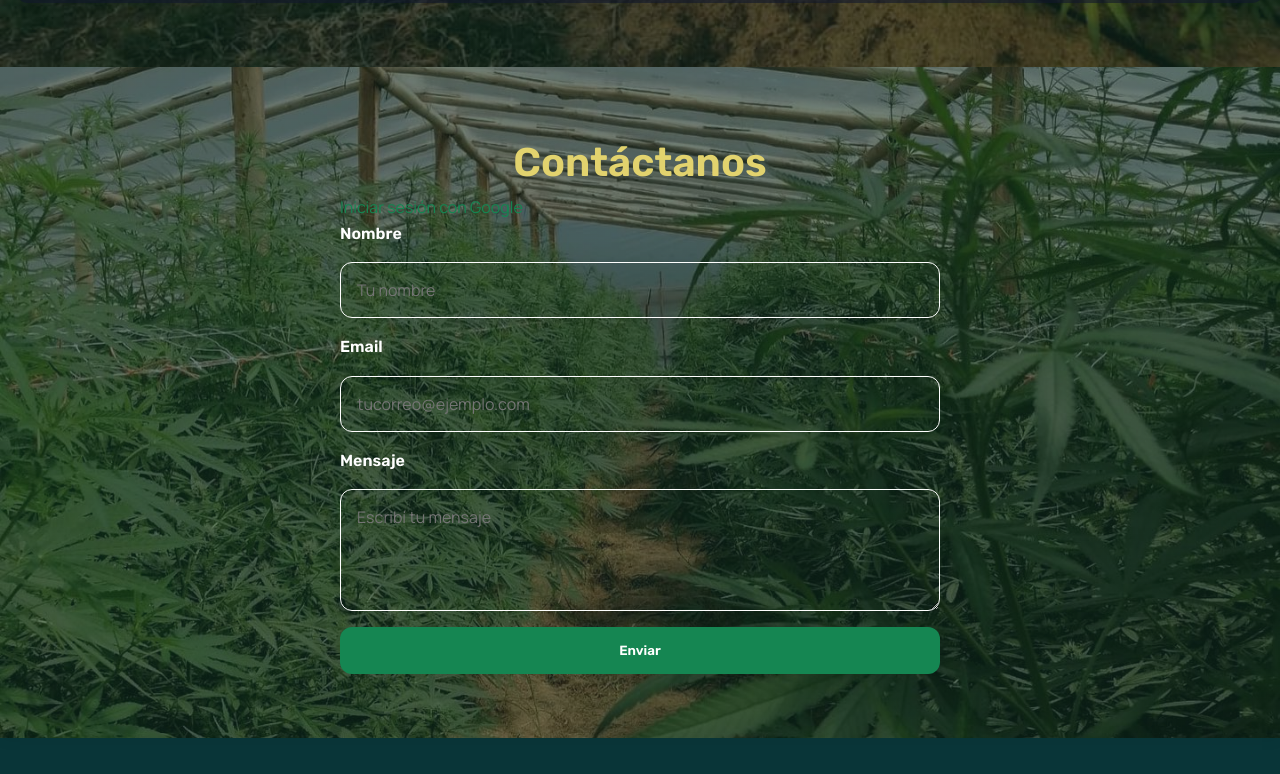
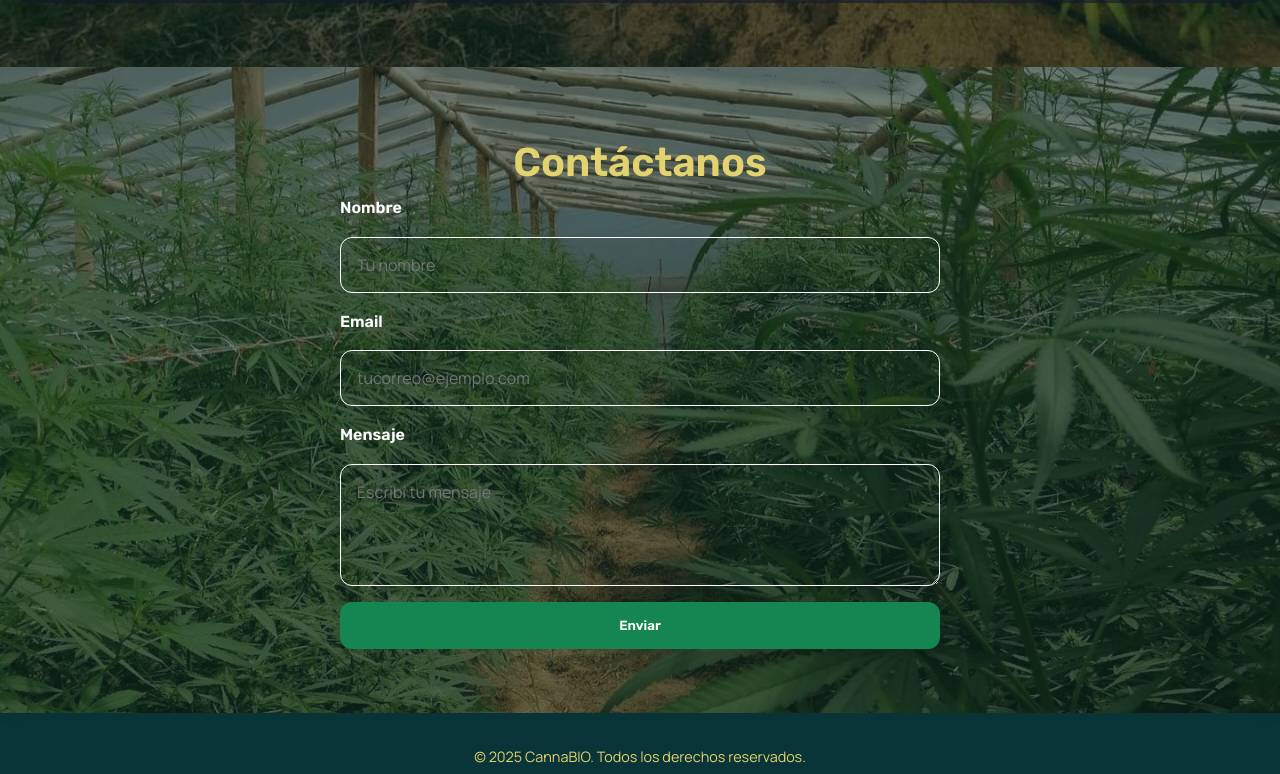
Before and after one commit to TeewsPepper/cannabio, a React (Vite) app: page / in a window 1280 px wide. Shown: the part 2620-3394 px from the top of the page. Built offline with nearby package versions, Linux system fonts and the light colour scheme; no server answers.

Commit message:
update formulario.tsx

```diff
--- a/src/components/Formulario.tsx
+++ b/src/components/Formulario.tsx
@@ -229,8 +229,8 @@ const Formulario = () => {
       >
         <h2>Contáctanos</h2>
 
-        {/* ---------- Login info ---------- */}
-        {user ? (
+
+     {/*    {user ? (
           <div className={styles.usuario}>
             <img src={user.avatar} alt={user.name} />
             <span>{user.name} ({user.email})</span>
@@ -243,7 +243,7 @@ const Formulario = () => {
           >
             Iniciar sesión con Google
           </a>
-        )}
+        )} */}
 
         <form onSubmit={handleSubmit(onSubmit)} noValidate>
           {/* Nombre */}
```
